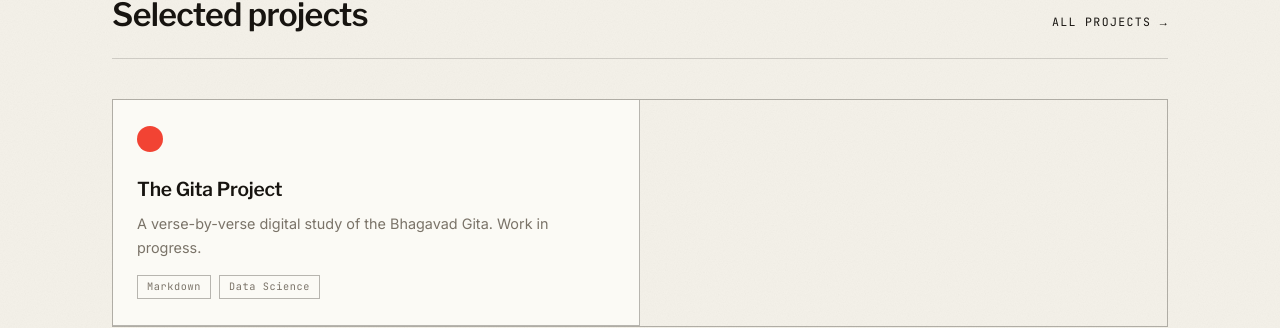
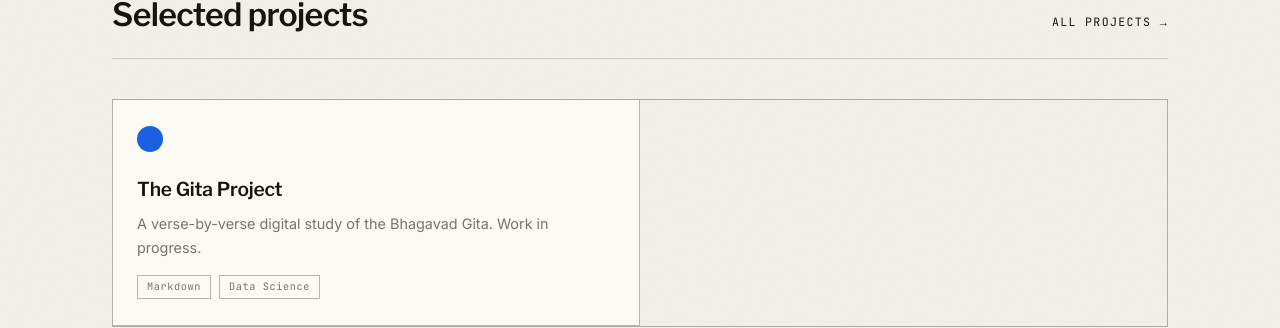
Before and after one commit to koulakhilesh/koulakhilesh.github.io, a Jekyll site: the page built from index.html, in a window 1280 px wide and 900 px high, scrolled down 1480 px. Shown: the part 134-462 px from the top of the window. Built offline with Jekyll 4.4.1, drawn with Linux system fonts in a browser that asks for light colours.

Commit message:
fix(cards): align project icon shapes to Bauhaus colour scheme
Project card ::before icons contradicted the canonical mapping (circle=blue, square=red, triangle=yellow). Recolours the rotation so the first project shows a blue circle instead of a red one.

```diff
--- a/_sass/cards.scss
+++ b/_sass/cards.scss
@@ -39,10 +39,10 @@
   .proj:nth-child(2n){border-right:0}}
 .proj:hover{background:var(--bg2);transform:translateY(-4px)}
 .proj::before{content:"";width:26px;height:26px;margin-bottom:auto;display:block}
-.proj:nth-child(3n+1)::before{background:var(--red);border-radius:50%}
-.proj:nth-child(3n+2)::before{background:var(--yellow)}
+.proj:nth-child(3n+1)::before{background:var(--blue);border-radius:50%}
+.proj:nth-child(3n+2)::before{background:var(--red)}
 .proj:nth-child(3n+3)::before{width:0;height:0;background:none;
-  border-left:13px solid transparent;border-right:13px solid transparent;border-bottom:26px solid var(--blue)}
+  border-left:13px solid transparent;border-right:13px solid transparent;border-bottom:26px solid var(--yellow)}
 .proj h3{font-family:var(--disp);font-weight:600;font-size:1.2rem;margin:22px 0 8px;letter-spacing:-.01em}
 .proj p{color:var(--muted);font-size:.9rem;margin:0 0 16px;flex:1}
 .stack{display:flex;gap:8px;flex-wrap:wrap}
```
